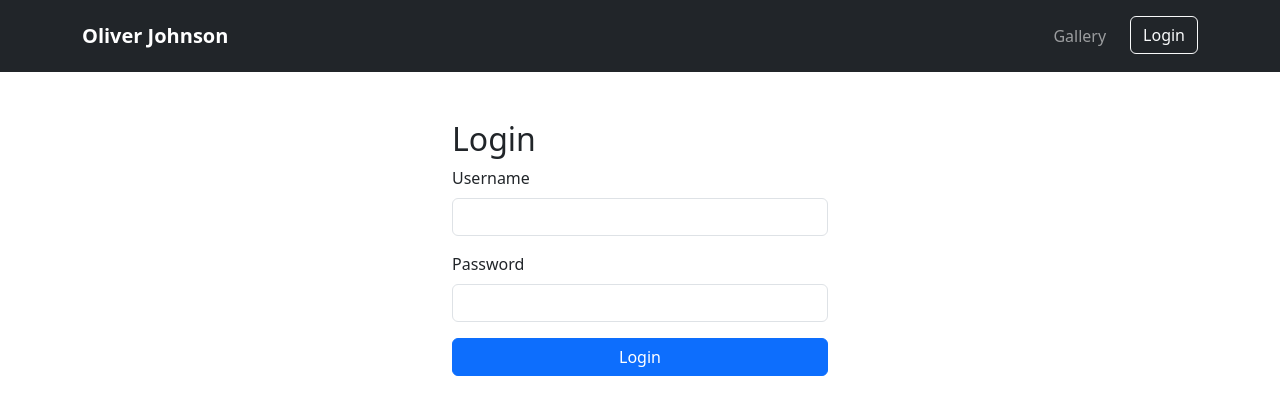
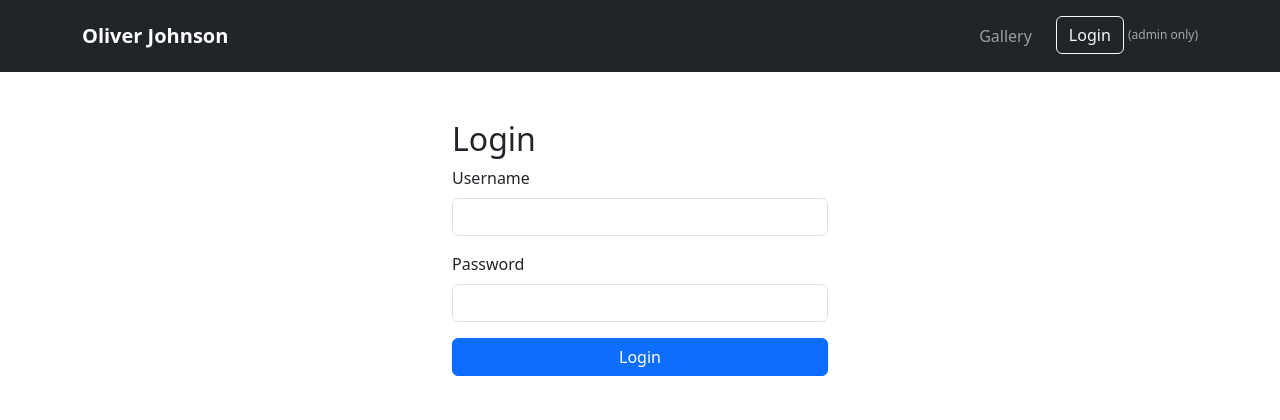
Before and after one commit to bruhbot-dev/portfolio_site_2025, a Flask app: page /login in a window 1280 px wide. Shown: the top 420 px of the page. Run offline with Flask 3, Linux system fonts and the light colour scheme.

Commit message:
ui update

```diff
--- a/app/templates/base.html
+++ b/app/templates/base.html
@@ -77,7 +77,9 @@
                             <a class="btn btn-outline-light ms-3" href="{{ url_for('auth.login') }}">
                                 Login
                             </a>
+                            <span style="font-size: 0.75rem; color: rgba(255, 255, 255, 0.595);">(admin only)</span>
                         </li>
+
                     {% endif %}
 
                 </ul>
```
